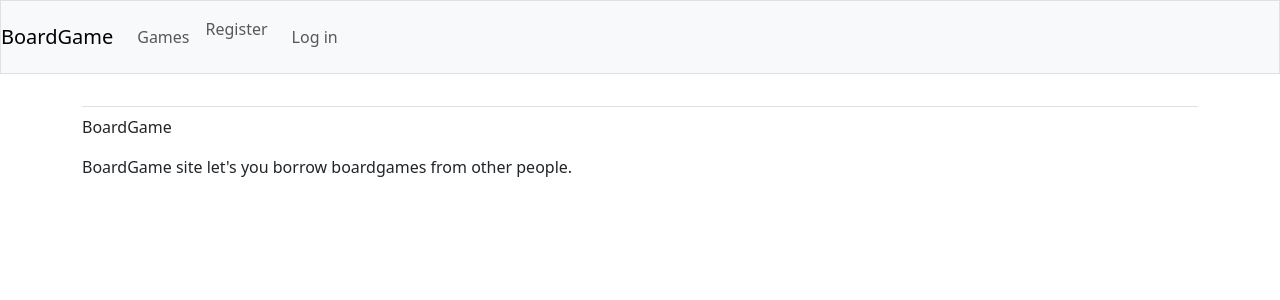
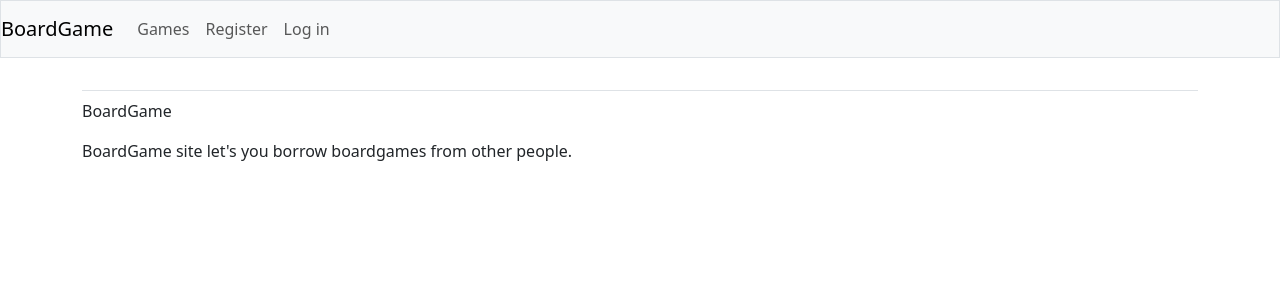
Before and after one commit to kripi-png/DjangoApplicationProgramming, a Django app: page / in a window 1280 px wide. Shown: the top 300 px of the page. Run offline with Django 3.2, Linux system fonts and the light colour scheme; some libraries are stand-ins or nearby versions.

Commit message:
fixed Register button not being aligned correctly

```diff
--- a/board_game/templates/board_game/base.html
+++ b/board_game/templates/board_game/base.html
@@ -35,10 +35,10 @@
             </li>
           {% else %}
             <li class="nav-item">
-              <a class="nav-link" href ="{% url 'users:register' %}">Register</a>
+              <a class="nav-link" href="{% url 'users:register' %}">Register</a>
             </li>
-            <li class="nav-link">
-              <a class="nav-link" href ="{% url 'users:login' %}">Log in</a>
+            <li class="nav-item">
+              <a class="nav-link" href="{% url 'users:login' %}">Log in</a>
             </li>
           {% endif %}
       </ul>
```
